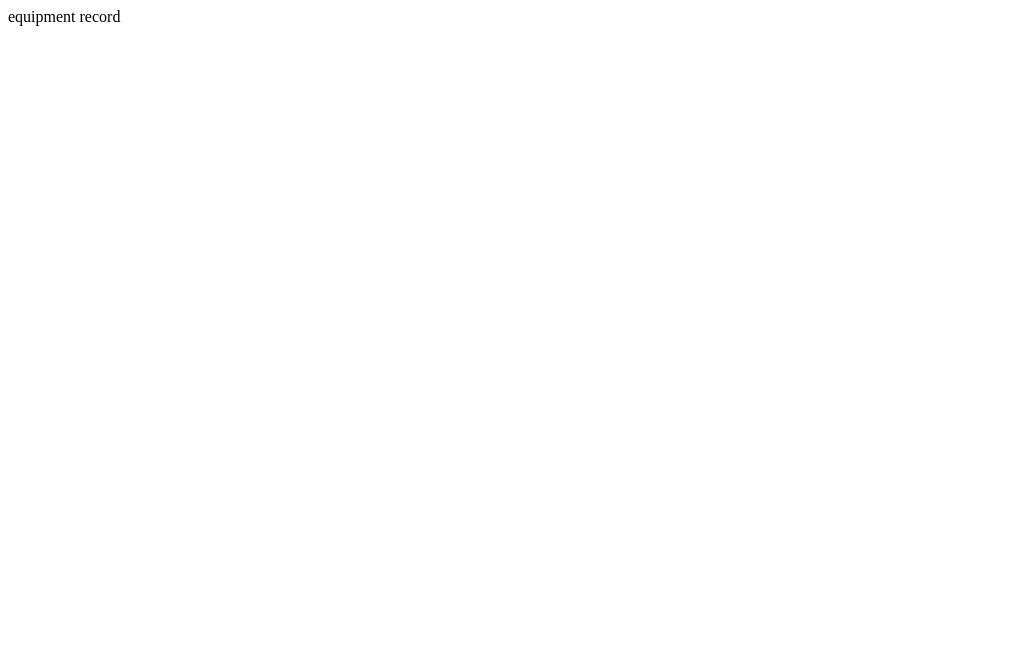
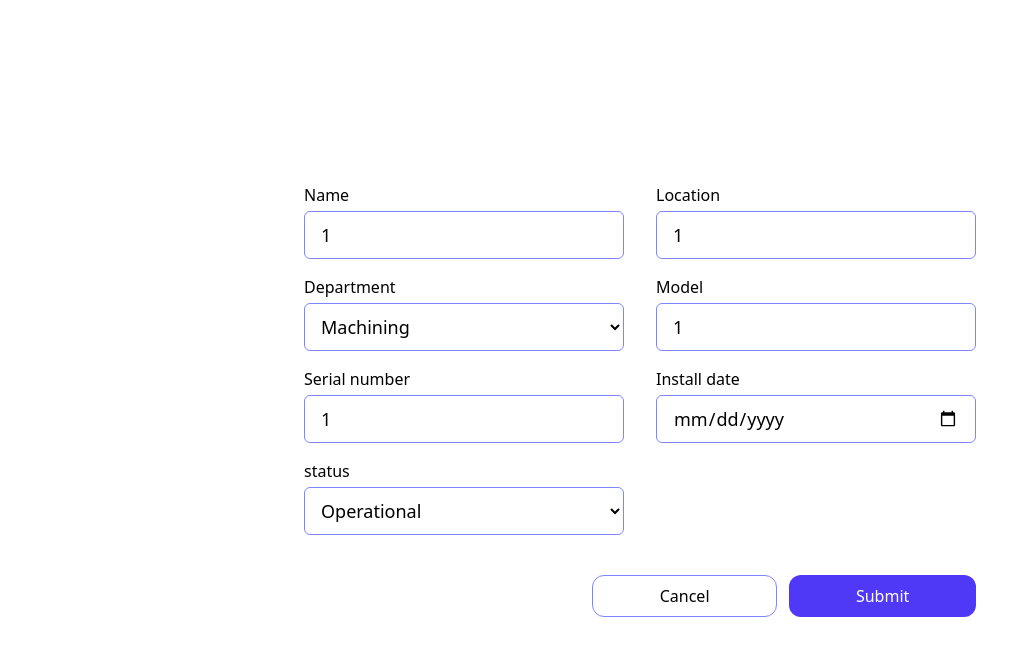
Before and after one commit to vanaigr/react-coding-challenge, a React (Vite) app: page /equipment/1 in a window 1280 px wide. Shown: the top 656 px of the page, without its empty margins (0-1031 px from the left). Built offline with nearby package versions, Linux system fonts and the light colour scheme.

Commit message:
feat: equipment form design

```diff
--- /dev/null
+++ b/src/index.css
@@ -0,0 +1,22 @@
+@import "tailwindcss";
+
+/* This works for mobile, unlike `height: 100wh` */
+:root {
+    height: 100%;
+    width: 100%;
+    display: flex;
+    align-items: stretch;
+    flex-direction: column;
+}
+body {
+    margin: 0;
+    flex-grow: 1;
+    display: flex;
+    align-items: stretch;
+    flex-direction: column;
+}
+#root {
+    flex-grow: 1;
+    display: flex;
+    flex-direction: column;
+}
--- a/src/index.tsx
+++ b/src/index.tsx
@@ -1,11 +1,14 @@
 import { StrictMode } from 'react'
 import ReactDOM from 'react-dom/client'
+import './index.css'
 import { RouterProvider, createBrowserRouter } from 'react-router-dom'
+
+import EquipmentRecord from './routes/equipmentRecord'
 
 const router = createBrowserRouter([
     { path: '/', element: <div>dashboard</div> },
     { path: '/equipment', element: <div>equipment table</div> },
-    { path: '/equipment/:id', element: <div>equipment record</div> },
+    { path: '/equipment/:id', element: <EquipmentRecord/> },
     { path: '/maintenance', element: <div>maintenance table</div> },
     { path: '/maintenance/:id', element: <div>maintenance record</div> },
     { path: '*', element: <div>404</div> },
--- /dev/null
+++ b/src/routes/equipmentRecord.tsx
@@ -0,0 +1,106 @@
+import * as R from 'react'
+import { z } from 'zod'
+
+type InputProps = {
+    title: string,
+} & R.DetailedHTMLProps<R.InputHTMLAttributes<HTMLInputElement>, HTMLInputElement>
+
+const inputContC = 'flex flex-col items-stretch'
+const inputC = 'border border-indigo-400 rounded-md'
+    + ' focus:outline-indigo-400 w-xs h-xs text-lg h-12'
+
+function Input({ title, ...rest }: InputProps) {
+    return <label className={inputContC}>
+        <span className='font-sans mb-1'>{title}</span>
+        <input className={inputC + ' px-4'} {...rest}/>
+    </label>
+}
+
+type SelectProps = {
+    title: string,
+    options: string[],
+} & R.DetailedHTMLProps<R.SelectHTMLAttributes<HTMLSelectElement>, HTMLSelectElement>
+
+function Select({ title, options, ...rest }: SelectProps) {
+    return <label className={inputContC}>
+        <span className='font-sans mb-1'>{title}</span>
+        <select className={inputC + ' px-3'} {...rest}>
+            {options.map((v, i) => (
+                <option value={i}>{v}</option>
+            ))}
+        </select>
+    </label>
+}
+
+const departments = ['Machining', 'Assembly', 'Packaging', 'Shipping']
+const statuses = ['Operational', 'Down', 'Maintenance', 'Retired']
+
+export default function() {
+    return <div className='grow flex items-center'>
+        <form className='flex flex-col p-4 mx-auto'>
+            <div
+                className={
+                    'grid grid-cols-[auto] md:grid-cols-2 items-stretch gap-4'
+                    + ' md:gap-x-8'
+                }
+            >
+                <Input
+                    title='Name'
+                    type='text'
+                    defaultValue={'1'}
+                />
+                <Input
+                    title='Location'
+                    type='text'
+                    autoComplete='street-address'
+                    defaultValue={'1'}
+                />
+                <Select
+                    title='Department'
+                    options={departments}
+                />
+                <Input
+                    title='Model'
+                    type='text'
+                    defaultValue={'1'}
+                />
+                <Input
+                    title='Serial number'
+                    type='text'
+                    defaultValue={'1'}
+                />
+                <Input
+                    title='Install date'
+                    type='date'
+                    defaultValue={'1'}
+                />
+                <Select
+                    title='status'
+                    options={statuses}
+                />
+            </div>
+            <div className='flex mt-6 md:mt-10 justify-end'>
+                <div className='flex basis-sm shrink gap-3'>
+                    <button
+                        className={
+                            'grow border border-indigo-400 cursor-pointer'
+                            + ' px-1 py-2 rounded-xl box-border'
+                        }
+                        type='button'
+                    >
+                        Cancel
+                    </button>
+                    <button
+                        className={
+                            'grow border-indigo-600 bg-indigo-600 cursor-pointer'
+                            + ' px-1 py-2 rounded-xl box-border text-white'
+                        }
+                        type='submit'
+                    >
+                        Submit
+                    </button>
+                </div>
+            </div>
+        </form>
+    </div>
+}
```
